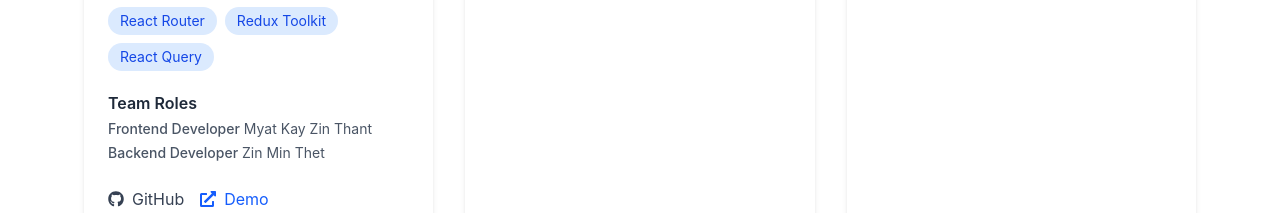
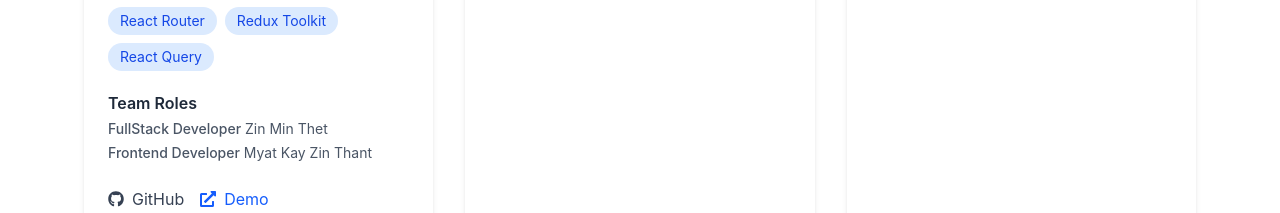
Before and after one commit to myatkayzinthant-123/My-Portfolio-Website, a React (Vite) app: page / in a window 1280 px wide. Shown: the part 2585-2798 px from the top of the page. Built offline with nearby package versions, Linux system fonts and the light colour scheme.

Commit message:
fix demo link of shopverse directing to GitHub repo page and add one more project

```diff
--- a/src/data/projects.js
+++ b/src/data/projects.js
@@ -26,13 +26,13 @@ export const projects = [
 
   roles: [
     {
+      title: "FullStack Developer",
+      name: "Zin Min Thet",
+    },
+    {
       title: "Frontend Developer",
       name: "Myat Kay Zin Thant",
-    },
-    {
-      title: "Backend Developer",
-      name: "Zin Min Thet",
-    },
+    }
   ],
 },
     {
```
